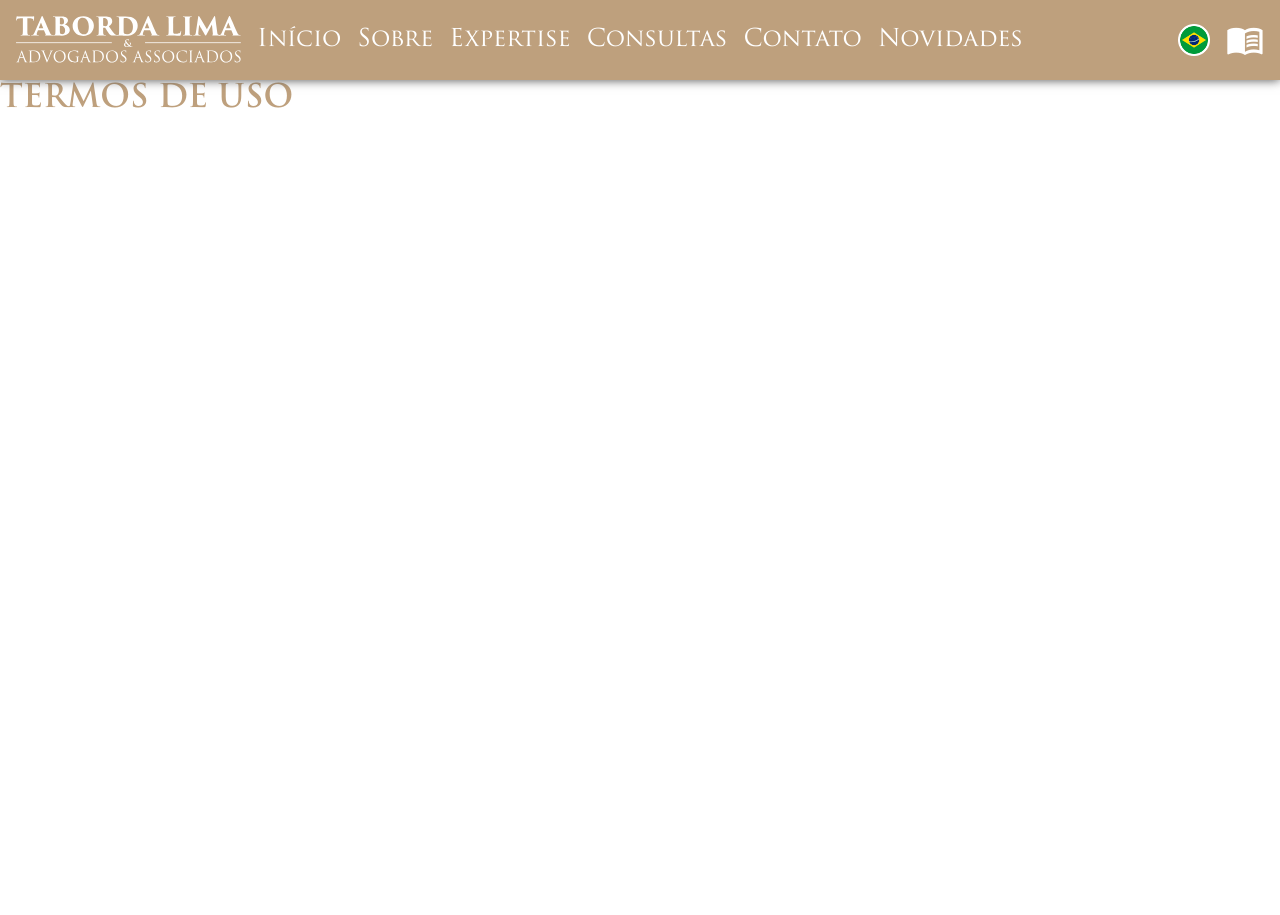
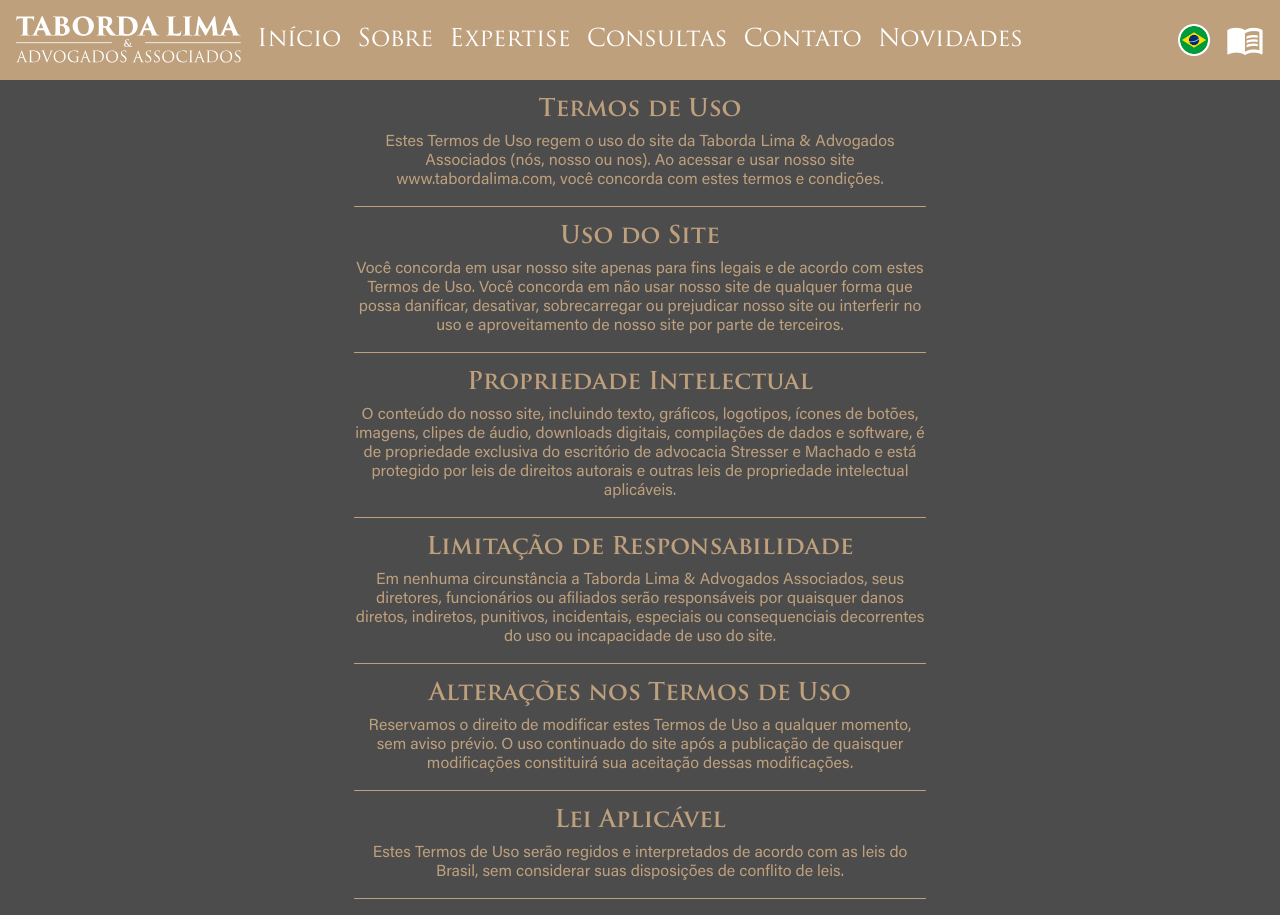
Before and after one commit to Tarranzilla/taborda-lima-2024-version-2, a Next.js app: page /termos-de-uso in a window 1280 px wide. Before the commit the page ends 800 px from the top, so only its background shows below. Built offline with nearby package versions, Linux system fonts and the light colour scheme.

Commit message:
terms and privacy

```diff
--- a/src/content-list/privacy/english.ts
+++ b/src/content-list/privacy/english.ts
@@ -4,7 +4,7 @@ const Privacy_Data_EN: ParagraphsWithTitle[] = [
     {
         title: "Privacy Policy",
         paragraphs: [
-            "This Privacy Policy describes how the Stresser e Machado law firm (we, our, or us) collects, uses, and shares personal information when you use our website www.stresseremachado.adv.br.",
+            "This Privacy Policy describes how Taborda Lima & Associates Law Firm (we, our, or us) collects, uses, and shares personal information when you use our website www.tabordalima.com",
         ],
     },
     {
--- a/src/content-list/privacy/portuguese.ts
+++ b/src/content-list/privacy/portuguese.ts
@@ -4,7 +4,7 @@ const Privacy_Data_PT: ParagraphsWithTitle[] = [
     {
         title: "Política de Privacidade",
         paragraphs: [
-            "Esta Política de Privacidade descreve como o escritório de advocacia Stresser e Machado (nós, nosso ou nos) coleta, usa e compartilha informações pessoais quando você usa nosso site www.stresseremachado.adv.br.",
+            "Esta Política de Privacidade descreve como o escritório de advocacia Taborda Lima & Advogados Associados (nós, nosso ou nos) coleta, usa e compartilha informações pessoais quando você usa nosso site www.tabordalima.com",
         ],
     },
     {
--- a/src/content-list/terms/english.ts
+++ b/src/content-list/terms/english.ts
@@ -4,7 +4,7 @@ const Terms_Data_EN: ParagraphsWithTitle[] = [
     {
         title: "Terms of Use",
         paragraphs: [
-            "These Terms of Use govern the use of the Stresser e Machado law firm's website (we, our, or us). By accessing and using our website www.stresseremachado.adv.br, you agree to these terms and conditions.",
+            "These Terms of Use govern the use of Taborda Lima & Associates website (we, our, or us). By accessing and using our website www.tabordalima.com, you agree to these terms and conditions.",
         ],
     },
     {
@@ -22,7 +22,7 @@ const Terms_Data_EN: ParagraphsWithTitle[] = [
     {
         title: "Limitation of Liability",
         paragraphs: [
-            "In no event shall the Stresser e Machado law firm, its directors, employees, or affiliates be liable for any direct, indirect, punitive, incidental, special, or consequential damages arising out of or in any way connected with the use or inability to use the website.",
+            "In no event shall Taborda Lima & Associates, its directors, employees, or affiliates be liable for any direct, indirect, punitive, incidental, special, or consequential damages arising out of or in any way connected with the use or inability to use the website.",
         ],
     },
     {
@@ -34,7 +34,7 @@ const Terms_Data_EN: ParagraphsWithTitle[] = [
     {
         title: "Applicable Law",
         paragraphs: [
-            "These Terms of Use shall be governed and construed in accordance with the laws of [insert country or state], without regard to its conflict of law provisions.",
+            "These Terms of Use shall be governed and construed in accordance with the laws of Brazil, without regard to its conflict of law provisions.",
         ],
     },
 ];
--- a/src/content-list/terms/portuguese.ts
+++ b/src/content-list/terms/portuguese.ts
@@ -4,7 +4,7 @@ const Terms_Data_PT: ParagraphsWithTitle[] = [
     {
         title: "Termos de Uso",
         paragraphs: [
-            "Estes Termos de Uso regem o uso do site do escritório de advocacia Stresser e Machado (nós, nosso ou nos). Ao acessar e usar nosso site www.stresseremachado.adv.br, você concorda com estes termos e condições.",
+            "Estes Termos de Uso regem o uso do site da Taborda Lima & Advogados Associados (nós, nosso ou nos). Ao acessar e usar nosso site www.tabordalima.com, você concorda com estes termos e condições.",
         ],
     },
     {
@@ -22,7 +22,7 @@ const Terms_Data_PT: ParagraphsWithTitle[] = [
     {
         title: "Limitação de Responsabilidade",
         paragraphs: [
-            "Em nenhuma circunstância o escritório de advocacia Stresser e Machado, seus diretores, funcionários ou afiliados serão responsáveis por quaisquer danos diretos, indiretos, punitivos, incidentais, especiais ou consequenciais decorrentes do uso ou incapacidade de uso do site.",
+            "Em nenhuma circunstância a Taborda Lima & Advogados Associados, seus diretores, funcionários ou afiliados serão responsáveis por quaisquer danos diretos, indiretos, punitivos, incidentais, especiais ou consequenciais decorrentes do uso ou incapacidade de uso do site.",
         ],
     },
     {
@@ -34,7 +34,7 @@ const Terms_Data_PT: ParagraphsWithTitle[] = [
     {
         title: "Lei Aplicável",
         paragraphs: [
-            "Estes Termos de Uso serão regidos e interpretados de acordo com as leis do [inserir país ou estado], sem considerar suas disposições de conflito de leis.",
+            "Estes Termos de Uso serão regidos e interpretados de acordo com as leis do Brasil, sem considerar suas disposições de conflito de leis.",
         ],
     },
 ];
--- a/src/pages/termos-de-uso/index.tsx
+++ b/src/pages/termos-de-uso/index.tsx
@@ -1,8 +1,19 @@
+import { useSimpleTranslation } from "@/international/use_translation";
+
 const TermosDeUso = () => {
+    const t = useSimpleTranslation();
+
     return (
         <main>
-            <div>
-                <h1>Termos de Uso</h1>
+            <div className="Privacidade_Container">
+                {t.terms.paragraphs.map((paragraph, index) => (
+                    <div key={index} className="Privacidade_Topico">
+                        <h2>{paragraph.title}</h2>
+                        {paragraph.paragraphs.map((p, i) => (
+                            <p key={i}>{p}</p>
+                        ))}
+                    </div>
+                ))}
             </div>
         </main>
     );
--- a/src/styles/globals.css
+++ b/src/styles/globals.css
@@ -1458,6 +1458,31 @@ footer {
     scroll-snap-align: start;
 }
 
+.Privacidade_Container {
+    display: flex;
+    flex-direction: column;
+    align-items: center;
+    text-align: center;
+    gap: var(--medium-gap);
+    padding: var(--medium-gap);
+    background-color: var(--brand-color-gray);
+    box-shadow: 5px 5px 10px var(--brand-color-dark-brown);
+}
+
+.Privacidade_Topico {
+    display: flex;
+    flex-direction: column;
+    align-items: center;
+    gap: var(--small-gap);
+    border-bottom: 1px solid var(--brand-color-beige);
+    padding-bottom: var(--medium-gap);
+}
+
+.Privacidade_Topico > p {
+    color: var(--brand-color-beige);
+    max-width: 64ch;
+}
+
 .Mobile_Only {
     display: none;
 }
```
Also changed, not shown: src/pages/privacidade/index.tsx (+13 -2 lines).
